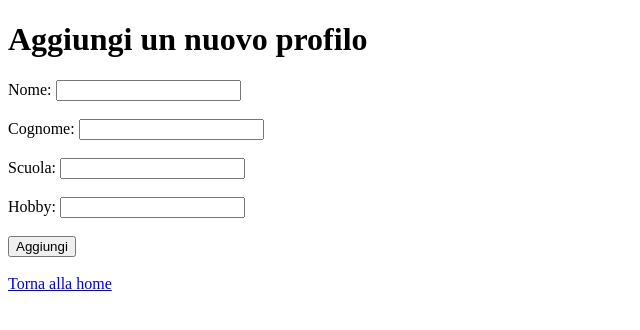
After one commit to petruzzelli-luca/esercizione_2_flask, a Flask app: page /aggiungi in a window 1280 px wide. The commit adds this page. Shown: the top 330 px of the page, without its empty margins (0-640 px from the left). Run offline with Flask 3, Linux system fonts and the light colour scheme.

Commit message:
terzo commit

```diff
--- a/app.py
+++ b/app.py
@@ -1,17 +1,33 @@
 import pandas
-from flask import Flask, render_template, redirect, url_for, request #importiamo la classe flask
-app = Flask(__name__) #inizializza app flask
+from flask import Flask, render_template, redirect, url_for, request
+app = Flask(__name__)
+
+@app.route('/')
+def home():
+    df = pandas.read_csv("profile.csv")
+    # Converti tutti i profili in una lista di dizionari
+    profili = df.to_dict(orient="records")
+    return render_template("index.html", profili=profili)
+
+@app.route("/modifica/<int:indice>", methods=["GET", "POST"])
+def modifica(indice):
+    df = pandas.read_csv("profile.csv")
+    if request.method == "POST":
+        # Aggiorna solo il profilo specifico
+        df.loc[indice, "Nome"] = request.form["nome"]
+        df.loc[indice, "Cognome"] = request.form["cognome"]
+        df.loc[indice, "Scuola"] = request.form["scuola"]
+        df.loc[indice, "Hobby"] = request.form["hobby"]
+        df.to_csv("profile.csv", index=False)
+        return redirect(url_for('home'))
+
+    # Ottieni il profilo specifico da modificare
+    dati = df.iloc[indice].to_dict()
+    return render_template("modifica.html", dati=dati)
 
 
-@app.route('/') #visitiamo (`/`), la funzione home() viene eseguita.
-def home():
-    df = pandas.read_csv("profile.csv")
-    dati = df.iloc[0].to_dict()
-    print(dati)
-    return render_template("index.html",df=dati)
-
-@app.route("/modifica", methods=["GET", "POST"])
-def modifica():
+@app.route("/aggiungi", methods=["GET", "POST"])
+def aggiungi():
     if request.method == "POST":
         nuovo_profilo = {
             "Nome": request.form["nome"],
@@ -19,15 +35,13 @@ def modifica():
             "Scuola": request.form["scuola"],
             "Hobby": request.form["hobby"]
         }
-        df = pandas.DataFrame([nuovo_profilo])
-        df.to_csv("profile.csv", index=False)
+        df = pandas.read_csv("profile.csv")
+        df_nuovo = pandas.concat([df, pandas.DataFrame([nuovo_profilo])], ignore_index=True)
+        df_nuovo.to_csv("profile.csv", index=False)
         return redirect(url_for('home'))
-    df = pandas.read_csv("profile.csv")
-    dati = df.iloc[0].to_dict()
-    return render_template("modifica.html", dati=dati)
+
+    return render_template("aggiungi.html")
 
 
-
-#avvio flask
 if __name__ == '__main__':
-    app.run(debug=True) #aggiornamenti in tempo reale
+    app.run(debug=True)
--- a/profile.csv
+++ b/profile.csv
@@ -1,2 +1,4 @@
 Nome,Cognome,Scuola,Hobby
 luca,petruzzelli,galvani,nuoto
+mirco,lorizzo,galvani,programmare
+dfdffd,dfdfdf,fdfdfdf,fdfdfdf
--- /dev/null
+++ b/templates/aggiungi.html
@@ -0,0 +1,26 @@
+<!DOCTYPE html>
+<html>
+<head>
+    <title>Aggiungi Profilo</title>
+</head>
+<body>
+    <h1>Aggiungi un nuovo profilo</h1>
+    <form method="post">
+        <label>Nome:
+            <input type="text" name="nome" required>
+        </label><br><br>
+        <label>Cognome:
+            <input type="text" name="cognome" required>
+        </label><br><br>
+        <label>Scuola:
+            <input type="text" name="scuola">
+        </label><br><br>
+        <label>Hobby:
+            <input type="text" name="hobby">
+        </label><br><br>
+        <button type="submit">Aggiungi</button>
+    </form>
+    <br>
+    <a href="{{ url_for('home') }}">Torna alla home</a>
+</body>
+</html>
```
Also changed, not shown: templates/index.html (+13 -5 lines).
